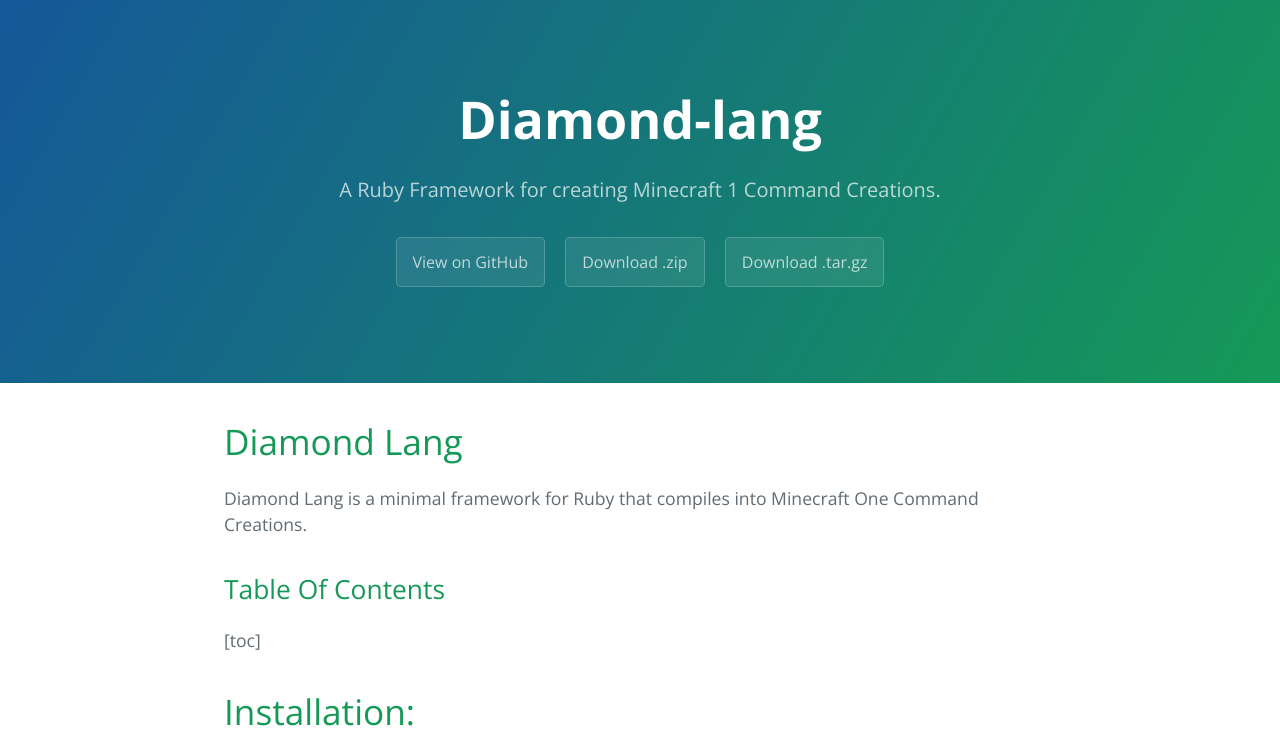
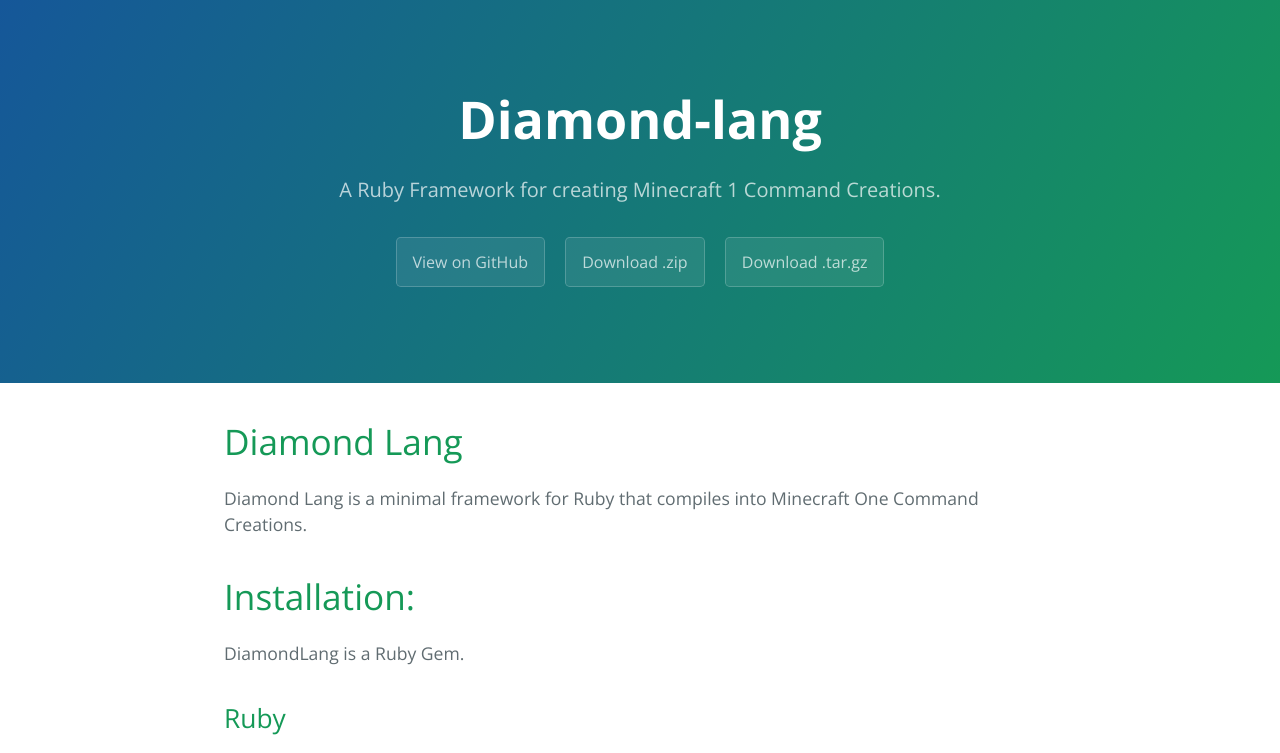
Before and after one commit to benaubin/diamond-lang, a plain HTML site: page index.html in a window 1280 px wide. Shown: the top 753 px of the page. Drawn offline with nearby package versions, Linux system fonts and the light colour scheme.

```diff
--- a/index.html
+++ b/index.html
@@ -23,11 +23,6 @@
 <a id="diamond-lang" class="anchor" href="#diamond-lang" aria-hidden="true"><span class="octicon octicon-link"></span></a>Diamond Lang</h1>
 
 <p>Diamond Lang is a minimal framework for Ruby that compiles into Minecraft One Command Creations.</p>
-
-<h2>
-<a id="table-of-contents" class="anchor" href="#table-of-contents" aria-hidden="true"><span class="octicon octicon-link"></span></a>Table Of Contents</h2>
-
-<p>[toc]</p>
 
 <h1>
 <a id="installation" class="anchor" href="#installation" aria-hidden="true"><span class="octicon octicon-link"></span></a>Installation:</h1>
```
Also changed, not shown: params.json (+1 -1 lines).
